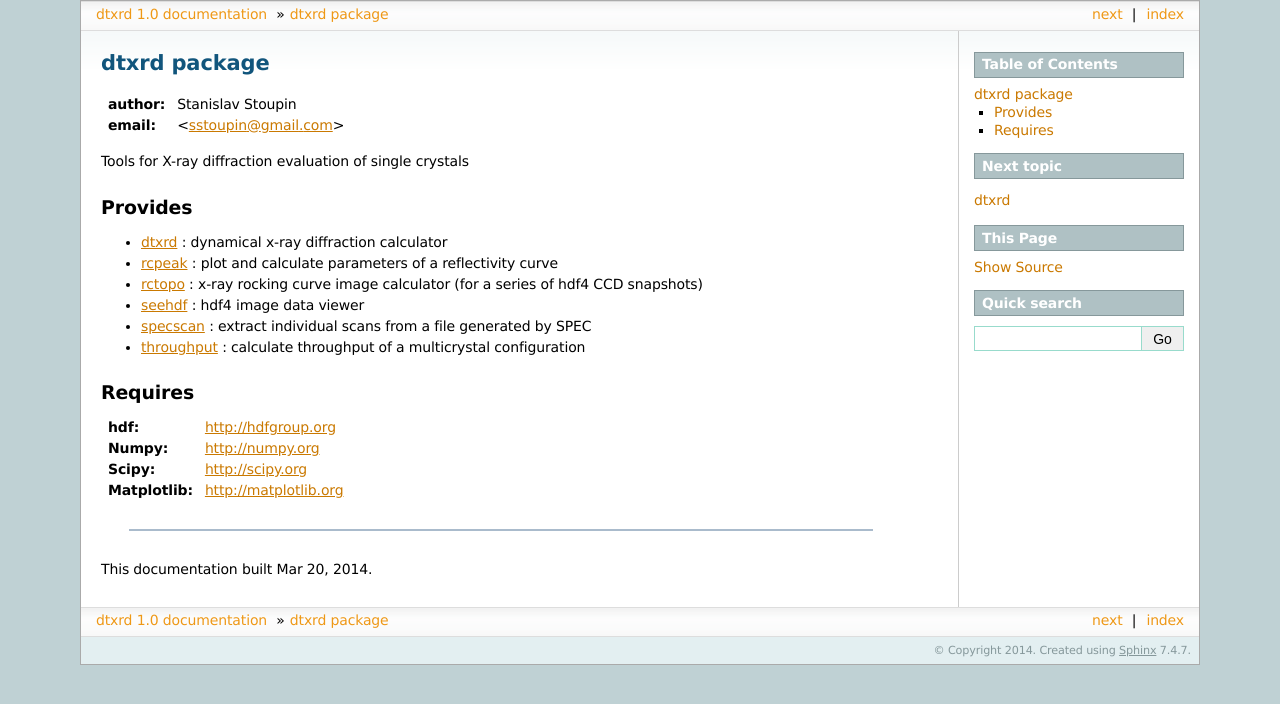
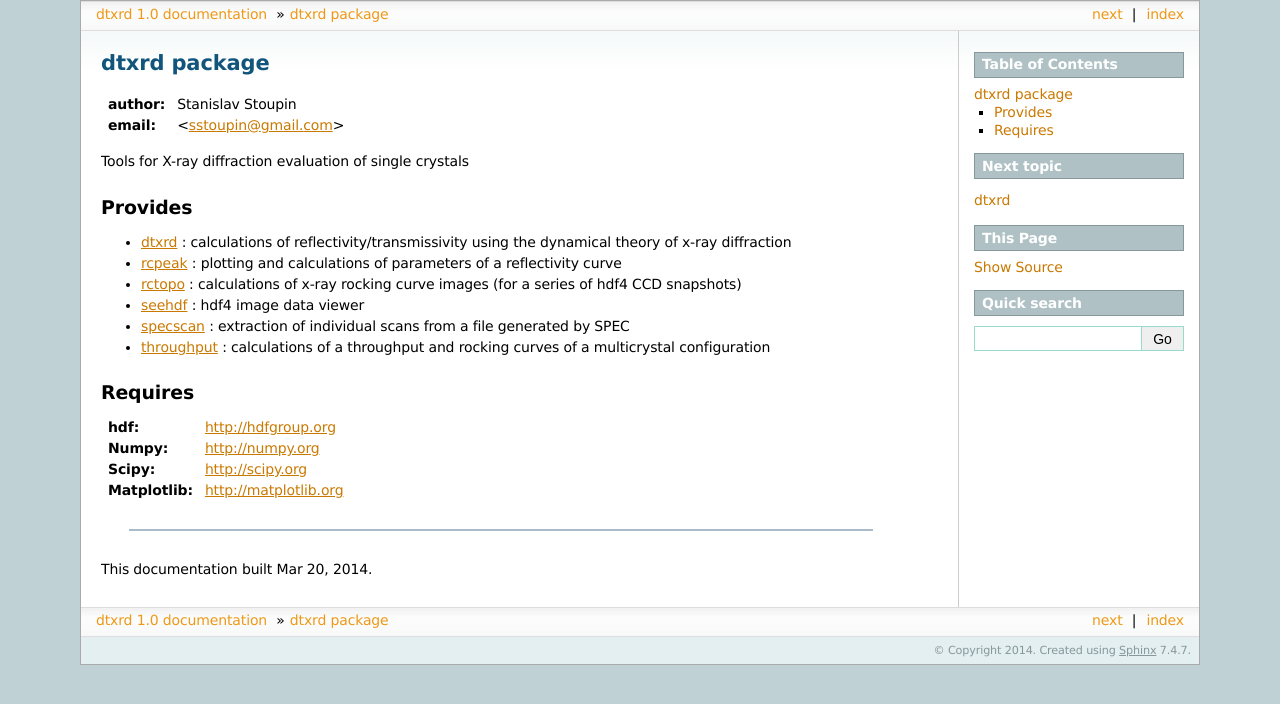
Before and after one commit to sstoupin/dtxrd, a Sphinx documentation site: the page built from docs/source/index.rst, in a window 1280 px wide. Shown: the top 704 px of the page. Built offline with Sphinx 7.4.7, drawn with Linux system fonts in a browser that asks for light colours.

Commit message:
revised in docs - index.rst/html

```diff
--- a/docs/source/index.rst
+++ b/docs/source/index.rst
@@ -11,12 +11,12 @@
 Provides
 ########
 
-* :ref:`dtxrd`	      : dynamical x-ray diffraction calculator
-* :ref:`rcpeak`       : plot and calculate parameters of a reflectivity curve
-* :ref:`rctopo`       : x-ray rocking curve image calculator (for a series of hdf4 CCD snapshots)
+* :ref:`dtxrd`	      : calculations of reflectivity/transmissivity using the dynamical theory of x-ray diffraction
+* :ref:`rcpeak`       : plotting and calculations of parameters of a reflectivity curve
+* :ref:`rctopo`       : calculations of x-ray rocking curve images (for a series of hdf4 CCD snapshots)
 * :ref:`seehdf`       : hdf4 image data viewer
-* :ref:`specscan`     : extract individual scans from a file generated by SPEC
-* :ref:`throughput`   : calculate throughput of a multicrystal configuration
+* :ref:`specscan`     : extraction of individual scans from a file generated by SPEC
+* :ref:`throughput`   : calculations of a throughput and rocking curves of a multicrystal configuration
 
 
 Requires
```
